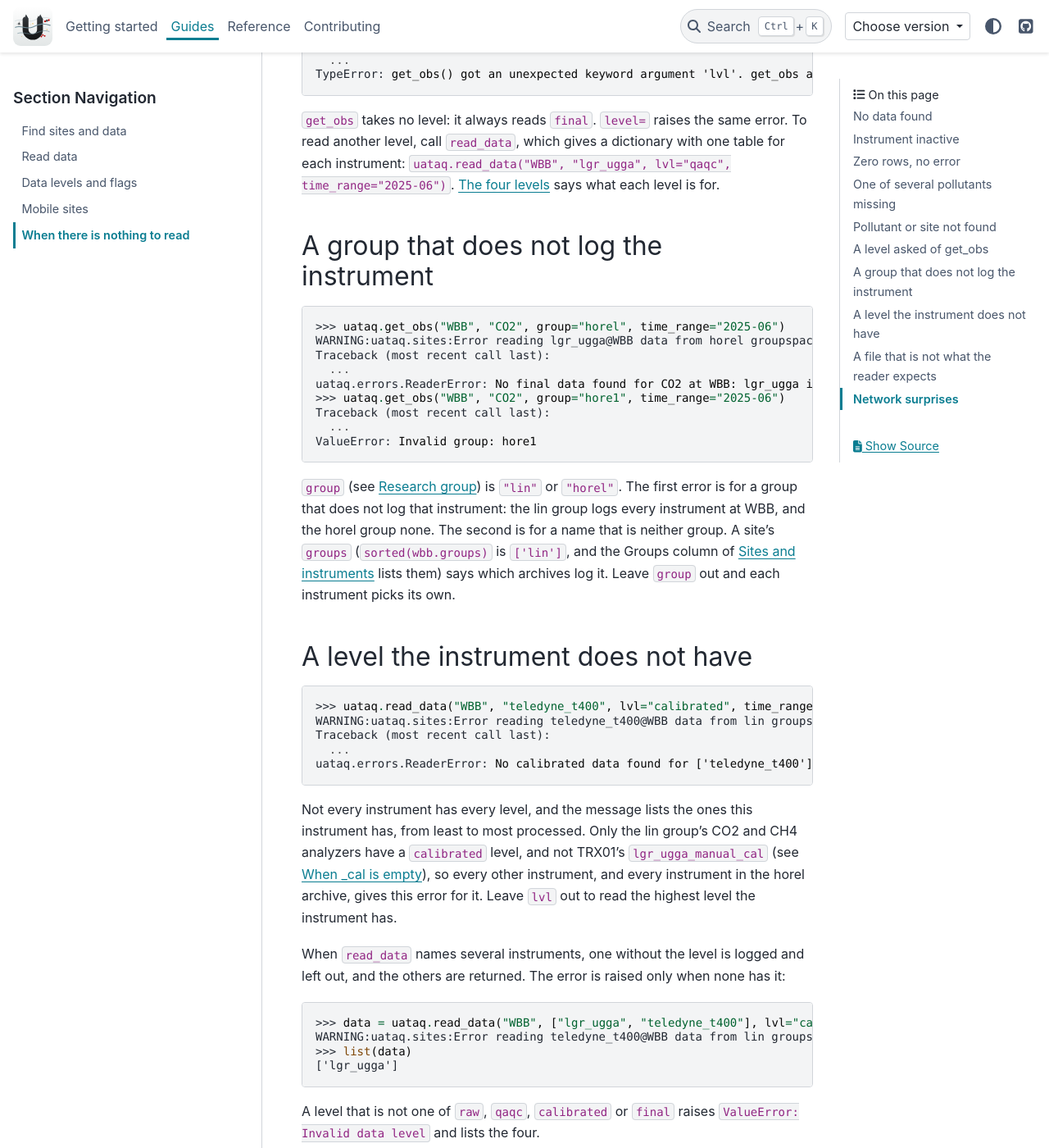
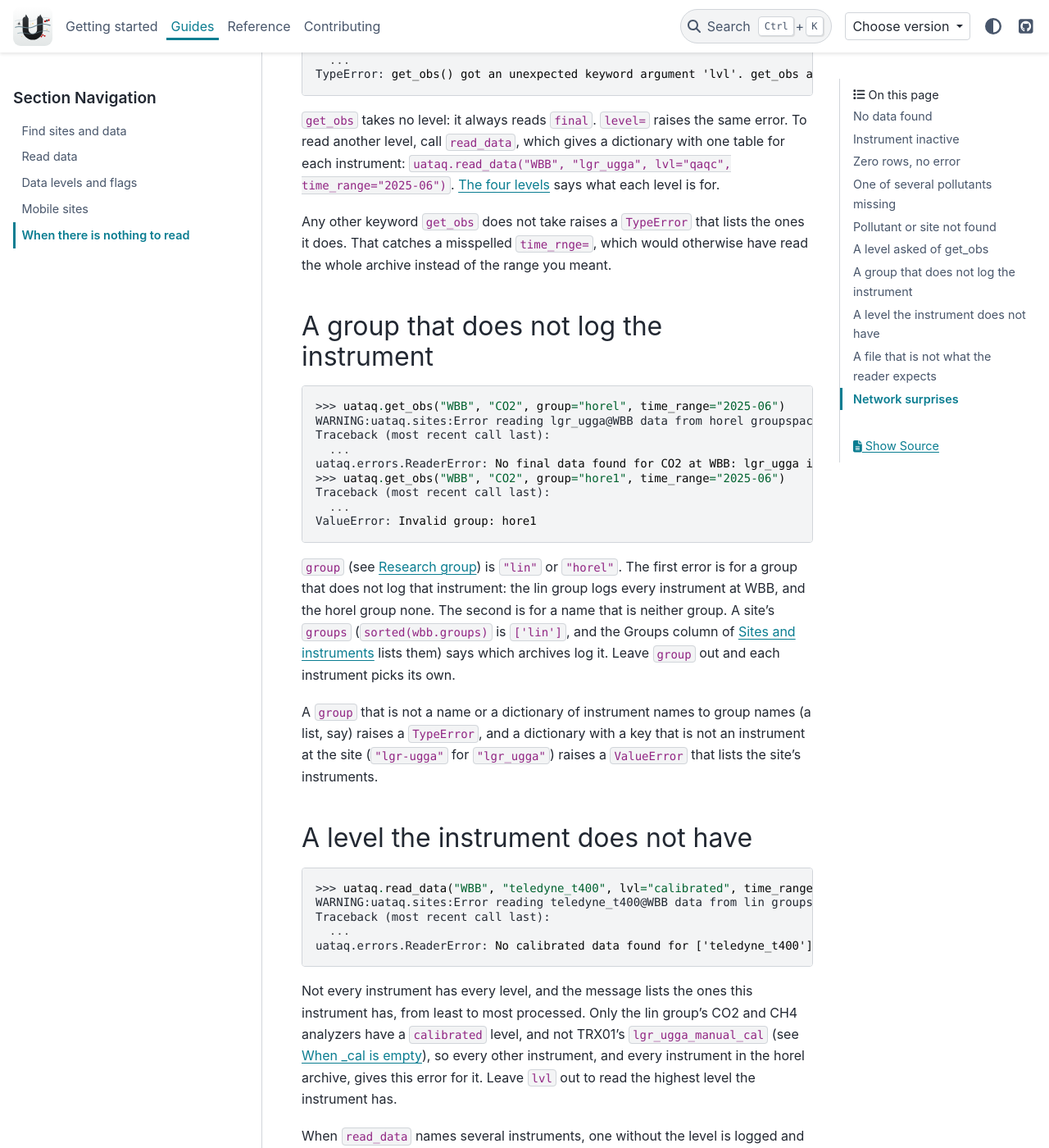
Before and after one commit to jmineau/uataq, a Sphinx documentation site: the page built from docs/guides/errors.rst, in a window 1280 px wide and 1400 px high, scrolled down 4796 px. Shown: the whole window at 82% size. Built offline with Sphinx 7.4.7 and the PyData theme 0.15.4, drawn with Linux system fonts in a browser that asks for light colours.

Commit message:
docs: say what a misspelled keyword or a bad group raises

```diff
--- a/docs/guides/errors.rst
+++ b/docs/guides/errors.rst
@@ -235,6 +235,10 @@ one table for each instrument:
 ``uataq.read_data("WBB", "lgr_ugga", lvl="qaqc", time_range="2025-06")``.
 :ref:`data-levels` says what each level is for.
 
+Any other keyword ``get_obs`` does not take raises a ``TypeError`` that lists the
+ones it does. That catches a misspelled ``time_rnge=``, which would otherwise
+have read the whole archive instead of the range you meant.
+
 A group that does not log the instrument
 ----------------------------------------
 
@@ -256,6 +260,11 @@ instrument at WBB, and the horel group none. The second is for a name that is
 neither group. A site's ``groups`` (``sorted(wbb.groups)`` is ``['lin']``, and
 the Groups column of :doc:`/reference/sites_and_instruments` lists them) says
 which archives log it. Leave ``group`` out and each instrument picks its own.
+
+A ``group`` that is not a name or a dictionary of instrument names to group
+names (a list, say) raises a ``TypeError``, and a dictionary with a key that is
+not an instrument at the site (``"lgr-ugga"`` for ``"lgr_ugga"``) raises a
+``ValueError`` that lists the site's instruments.
 
 A level the instrument does not have
 ------------------------------------
```
